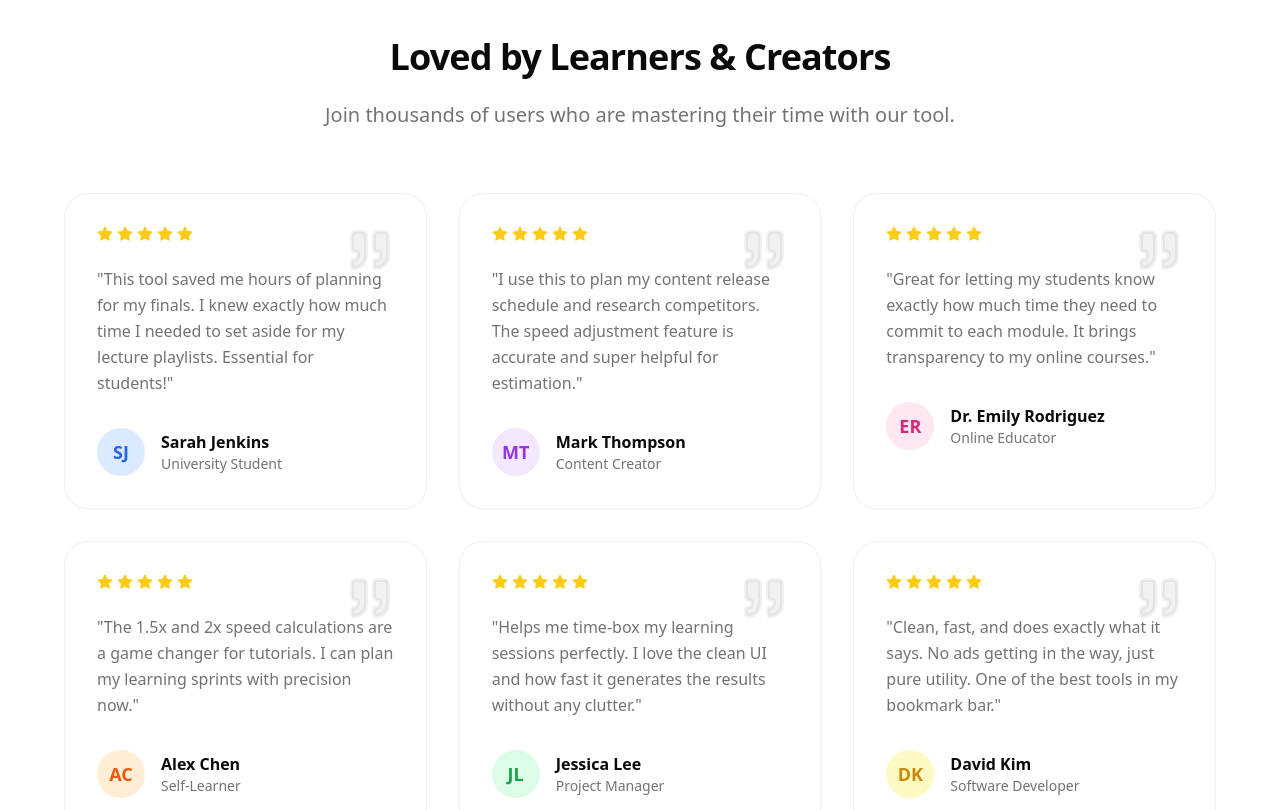
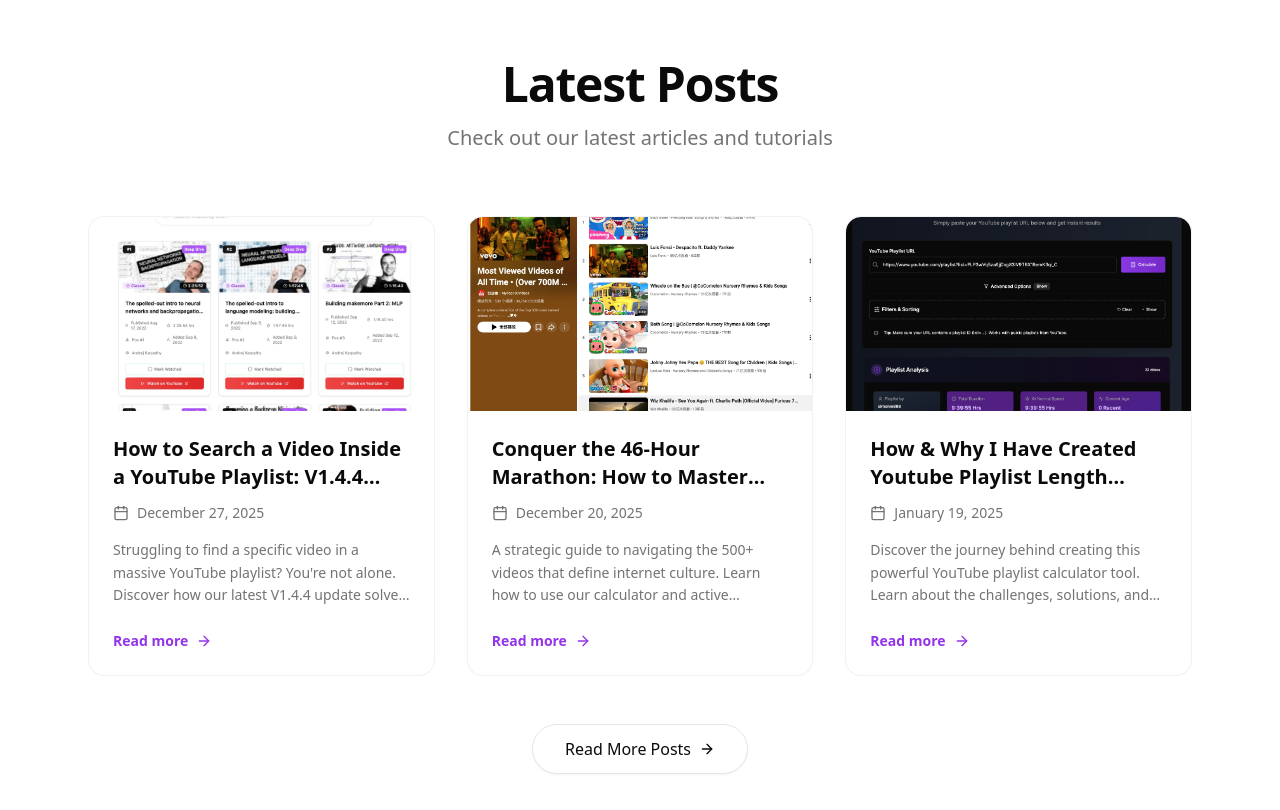
Before and after one commit to willard-yuan/yt-playlist-len-calc, a Next.js app: page / in a window 1280 px wide. Shown: the part 6640-7450 px from the top of the page. Built offline with nearby package versions, Linux system fonts and the light colour scheme.

Commit message:
add lastest post

```diff
--- a/app/blog/page.tsx
+++ b/app/blog/page.tsx
@@ -5,6 +5,7 @@ import Navbar from "@/components/navbar";
 import Footer from "@/components/footer";
 import { Calendar, Clock, ArrowRight, Star } from "lucide-react";
 import { Badge } from "@/components/ui/badge";
+import { blogPosts } from "@/lib/blog-data";
 
 export const metadata: Metadata = {
   title: "Blog - YouTube Playlist Length Calculator Insights",
@@ -20,45 +21,6 @@ export const metadata: Metadata = {
 };
 
 export default function BlogPage() {
-  const blogPosts = [
-    {
-      id: 3,
-      title: "How to Search a Video Inside a YouTube Playlist: V1.4.4 New Version Release!",
-      slug: "how-to-search-video-inside-youtube-playlist",
-      excerpt: "Struggling to find a specific video in a massive YouTube playlist? You're not alone. Discover how our latest V1.4.4 update solves this 8-year-old problem with instant playlist searching.",
-      coverImage: "/blog-images/How_to_Search_a_Video_Inside_Youtube_Playlist_1.webp",
-      publishDate: "2025-12-27",
-      readTime: "5 min read",
-      category: "New Features",
-      tags: ["YouTube Tips", "Product Update", "Search"],
-      featured: true
-    },
-    {
-      id: 2,
-      title: "Conquer the 46-Hour Marathon: How to Master Your Time and Finish the World's Most Popular YouTube Playlist",
-      slug: "conquer-46-hour-marathon-youtube-most-viewed-playlist",
-      excerpt: "A strategic guide to navigating the 500+ videos that define internet culture. Learn how to use our calculator and active planning to finish the 'Most Viewed' playlist.",
-      coverImage: "/blog-images/youtube-most-viewed-videos-of-all-time.webp",
-      publishDate: "2025-12-20",
-      readTime: "10 min read",
-      category: "Productivity",
-      tags: ["YouTube Trends", "Time Management", "Guide"],
-      featured: true
-    },
-    {
-      id: 1,
-      title: "How & Why I Have Created Youtube Playlist Length Calculator Web Application?",
-      slug: "how-why-created-youtube-playlist-calculator",
-      excerpt: "Discover the journey behind creating this powerful YouTube playlist calculator tool. Learn about the challenges, solutions, and technologies used to build a seamless user experience for calculating playlist durations.",
-      coverImage: "/YouTube_Playlist_Length_Calculator_1.png",
-      publishDate: "2025-01-19",
-      readTime: "8 min read",
-      category: "Development",
-      tags: ["YouTube", "Web Development", "React", "Next.js"],
-      featured: false
-    }
-  ];
-
   return (
     <div className="min-h-screen bg-background text-foreground selection:bg-purple-500/30 selection:text-purple-900 dark:selection:text-purple-100">
       <Navbar />
--- a/app/home-client.tsx
+++ b/app/home-client.tsx
@@ -6,6 +6,7 @@ import Navbar from "@/components/navbar";
 import Footer from "@/components/footer";
 import QuickAccess from "@/components/quick-access";
 import Testimonials from "@/components/testimonials";
+import LatestPosts from "@/components/latest-posts";
 import { Clock, Users, Zap, HelpCircle, ArrowRight, CheckCircle2 } from "lucide-react";
 
 export default function HomeClient() {
@@ -310,7 +311,7 @@ export default function HomeClient() {
                 },
                 {
                   question: "Can I share the calculated duration?",
-                  answer: "Yes! Once you get the results, you can easily copy the information and share it with others. The results include comprehensive details that you can screenshot or copy-paste to share the playlist duration and analytics with friends, colleagues, or students."
+                  answer: "Yes! Once the results are generated, you can easily copy the information and share it with others. The results include comprehensive details that you can screenshot or copy-paste to share the playlist duration and analytics with friends, colleagues, or students."
                 },
                 {
                   question: "Why would I want to calculate playlist length?",
@@ -359,6 +360,9 @@ export default function HomeClient() {
               ))}
             </div>
           </div>
+
+          {/* Latest Posts Section */}
+          <LatestPosts />
 
           {/* Testimonials Section */}
           <Testimonials />
--- /dev/null
+++ b/components/latest-posts.tsx
@@ -0,0 +1,85 @@
+"use client";
+
+import Link from "next/link";
+import Image from "next/image";
+import { ArrowRight, Calendar } from "lucide-react";
+import { blogPosts } from "@/lib/blog-data";
+import { Button } from "@/components/ui/button";
+
+export default function LatestPosts() {
+  // Get the latest 3 posts
+  const latestPosts = blogPosts.slice(0, 3);
+
+  return (
+    <section className="pb-24 relative overflow-hidden">
+      <div className="container px-4 md:px-6 mx-auto">
+        <div className="text-center mb-16 space-y-4">
+          <h2 className="text-4xl md:text-5xl font-bold tracking-tight text-foreground">
+            Latest Posts
+          </h2>
+          <p className="text-xl text-muted-foreground max-w-2xl mx-auto">
+            Check out our latest articles and tutorials
+          </p>
+        </div>
+
+        <div className="grid grid-cols-1 md:grid-cols-2 lg:grid-cols-3 gap-8">
+          {latestPosts.map((post) => (
+            <div
+              key={post.id}
+              className="group flex flex-col bg-card border border-border/50 rounded-2xl overflow-hidden hover:shadow-lg transition-all duration-300 hover:-translate-y-1"
+            >
+              {/* Image Container */}
+              <div className="relative aspect-video overflow-hidden bg-muted">
+                <Image
+                  src={post.coverImage}
+                  alt={post.title}
+                  fill
+                  className="object-cover transition-transform duration-500 group-hover:scale-105"
+                />
+              </div>
+
+              {/* Content */}
+              <div className="flex flex-col flex-1 p-6">
+                <h3 className="text-xl font-bold mb-3 line-clamp-2 group-hover:text-purple-600 dark:group-hover:text-purple-400 transition-colors">
+                  {post.title}
+                </h3>
+
+                <div className="flex items-center gap-2 text-sm text-muted-foreground mb-4">
+                  <Calendar className="h-4 w-4" />
+                  <time dateTime={post.publishDate}>
+                    {new Date(post.publishDate).toLocaleDateString('en-US', {
+                      month: 'long',
+                      day: 'numeric',
+                      year: 'numeric'
+                    })}
+                  </time>
+                </div>
+
+                <p className="text-muted-foreground line-clamp-3 mb-6 flex-1 text-sm leading-relaxed">
+                  {post.excerpt}
+                </p>
+
+                <Link
+                  href={`/blog/${post.slug}`}
+                  className="inline-flex items-center gap-2 text-sm font-semibold text-purple-600 dark:text-purple-400 hover:text-purple-700 dark:hover:text-purple-300 transition-colors mt-auto"
+                >
+                  Read more
+                  <ArrowRight className="h-4 w-4 transition-transform group-hover:translate-x-1" />
+                </Link>
+              </div>
+            </div>
+          ))}
+        </div>
+
+        <div className="flex justify-center mt-12">
+          <Button asChild variant="outline" className="rounded-full px-8 py-6 text-base group hover:border-purple-500 hover:text-purple-600 dark:hover:text-purple-400 transition-all">
+            <Link href="/blog" className="flex items-center gap-2">
+              Read More Posts
+              <ArrowRight className="h-4 w-4 group-hover:translate-x-1 transition-transform" />
+            </Link>
+          </Button>
+        </div>
+      </div>
+    </section>
+  );
+}
--- /dev/null
+++ b/lib/blog-data.ts
@@ -0,0 +1,51 @@
+export interface BlogPost {
+  id: number;
+  title: string;
+  slug: string;
+  excerpt: string;
+  coverImage: string;
+  publishDate: string;
+  readTime: string;
+  category: string;
+  tags: string[];
+  featured: boolean;
+}
+
+export const blogPosts: BlogPost[] = [
+  {
+    id: 3,
+    title: "How to Search a Video Inside a YouTube Playlist: V1.4.4 New Version Release!",
+    slug: "how-to-search-video-inside-youtube-playlist",
+    excerpt: "Struggling to find a specific video in a massive YouTube playlist? You're not alone. Discover how our latest V1.4.4 update solves this 8-year-old problem with instant playlist searching.",
+    coverImage: "/blog-images/How_to_Search_a_Video_Inside_Youtube_Playlist_1.webp",
+    publishDate: "2025-12-27",
+    readTime: "5 min read",
+    category: "New Features",
+    tags: ["YouTube Tips", "Product Update", "Search"],
+    featured: true
+  },
+  {
+    id: 2,
+    title: "Conquer the 46-Hour Marathon: How to Master Your Time and Finish the World's Most Popular YouTube Playlist",
+    slug: "conquer-46-hour-marathon-youtube-most-viewed-playlist",
+    excerpt: "A strategic guide to navigating the 500+ videos that define internet culture. Learn how to use our calculator and active planning to finish the 'Most Viewed' playlist.",
+    coverImage: "/blog-images/youtube-most-viewed-videos-of-all-time.webp",
+    publishDate: "2025-12-20",
+    readTime: "10 min read",
+    category: "Productivity",
+    tags: ["YouTube Trends", "Time Management", "Guide"],
+    featured: true
+  },
+  {
+    id: 1,
+    title: "How & Why I Have Created Youtube Playlist Length Calculator Web Application?",
+    slug: "how-why-created-youtube-playlist-calculator",
+    excerpt: "Discover the journey behind creating this powerful YouTube playlist calculator tool. Learn about the challenges, solutions, and technologies used to build a seamless user experience for calculating playlist durations.",
+    coverImage: "/YouTube_Playlist_Length_Calculator_1.png",
+    publishDate: "2025-01-19",
+    readTime: "8 min read",
+    category: "Development",
+    tags: ["YouTube", "Web Development", "React", "Next.js"],
+    featured: false
+  }
+];
```
